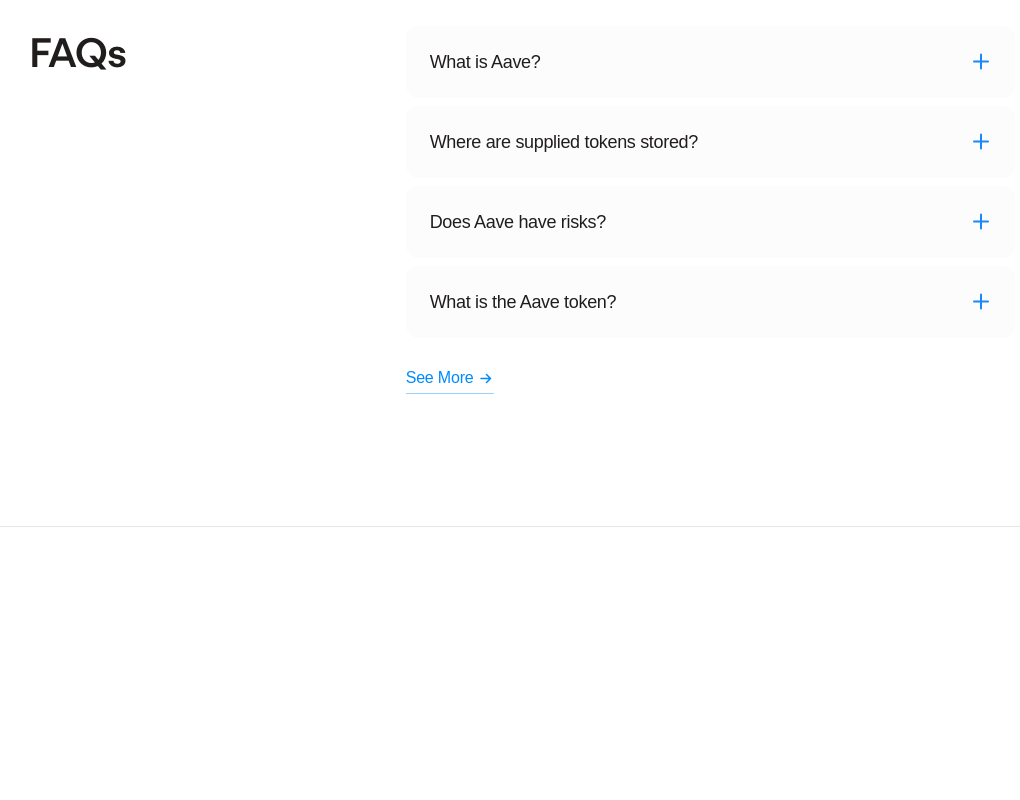
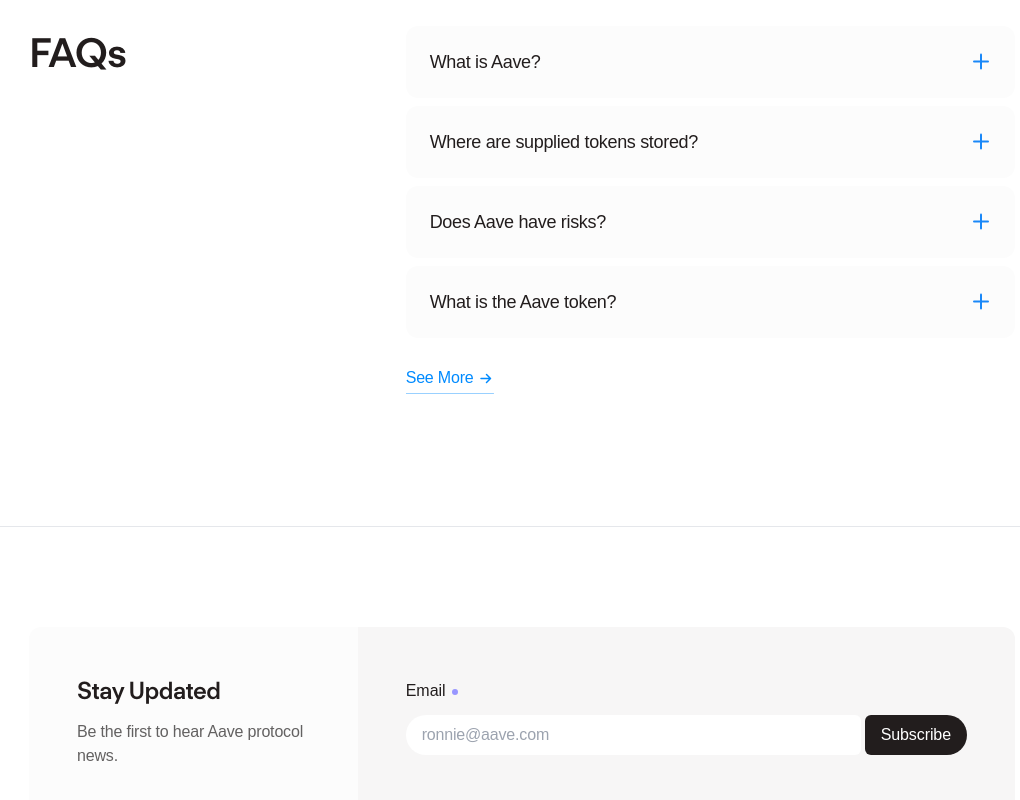
Before and after one commit to ayushnagarcodes/aave-clone, a Next.js app: page / in a window 1280 px wide. Shown: the part 9312-10112 px from the top of the page, without its empty margins (118-1138 px from the left). Before the commit the page ends 9839 px from the top, so only its background shows below. Built offline with nearby package versions, Linux system fonts and the light colour scheme; a web font is replaced by a local one.

Commit message:
Add CTA section

```diff
--- /dev/null
+++ b/app/_components/cta/Cta.tsx
@@ -0,0 +1,48 @@
+function Cta() {
+  return (
+    <section className="section-styles">
+      <div className="section-inner">
+        <div className="flex flex-col md:flex-row w-full rounded-xl overflow-hidden">
+          <div className="relative w-full md:w-1/3 bg-[--bg-5] flex flex-col p-12 gap-3">
+            <h2
+              style={{ fontFeatureSettings: '"ss01" on' }}
+              className="!text-2xl !leading-[135%] !tracking-[-0.48px]"
+            >
+              Stay Updated
+            </h2>
+            <p
+              style={{ fontFeatureSettings: '"ss01" on,"ss03" on,"cv11" on' }}
+              className="text-[--fg-2] leading-[150%] tracking-[-.18px]"
+            >
+              Be the first to hear Aave protocol news.
+            </p>
+          </div>
+
+          <div className="w-full md:w-2/3 bg-[--bg-4] p-12 flex flex-col gap-2">
+            <label
+              className="h-8 flex items-center gap-1.5 font-medium"
+              htmlFor="cta-email"
+            >
+              Email
+              <div className="bg-[--purple] mt-[1px] w-1.5 min-w-1.5 h-1.5 min-h-1.5 rounded-md flex-[0_1]"></div>
+            </label>
+            <div className="flex w-full gap-1">
+              <input
+                id="cta-email"
+                type="email"
+                placeholder="ronnie@aave.com"
+                style={{ fontFeatureSettings: '"cv11" on' }}
+                className="w-full border-none flex py-2.5 px-4 items-center gap-2 self-stretch h-10 rounded-[20px_6px_6px_20px] bg-white text-[--fg-1] leading-[150%] tracking-[-0.18px] focus:outline-none"
+              />
+              <button className="inline-block relative rounded-[6px_20px_20px_6px] h-10 px-4 bg-[--fg-1] no-underline font-medium leading-[105%] tracking-[-0.09px] text-[--bg-1] transition-all duration-[0.15s] ease-in cursor-pointer hover:opacity-80">
+                Subscribe
+              </button>
+            </div>
+          </div>
+        </div>
+      </div>
+    </section>
+  );
+}
+
+export default Cta;
--- a/app/page.tsx
+++ b/app/page.tsx
@@ -13,6 +13,7 @@
 import Forum from "@/_components/forum/Forum";
 import Security from "@/_components/security/Security";
 import FaqContainer from "@/_components/faq/FaqContainer";
+import Cta from "@/_components/cta/Cta";
 
 const homeVariants = { hidden: { opacity: 0 }, visible: { opacity: 1 } };
 
@@ -42,6 +43,7 @@
         <hr className="section-divider" />
         <FaqContainer />
         <hr className="section-divider" />
+        <Cta />
       </motion.main>
     </>
   );
```
